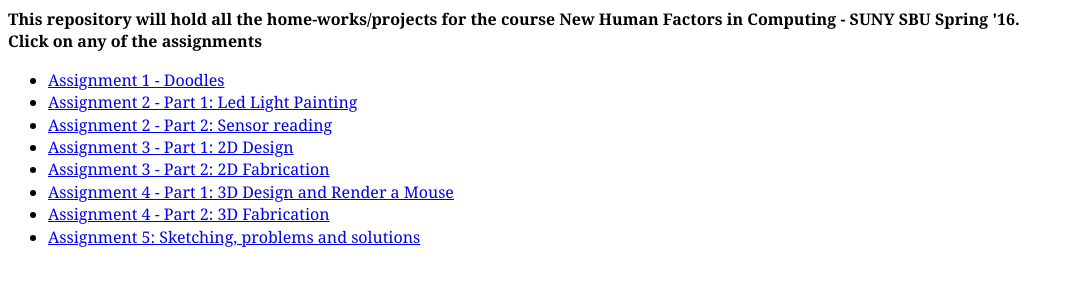
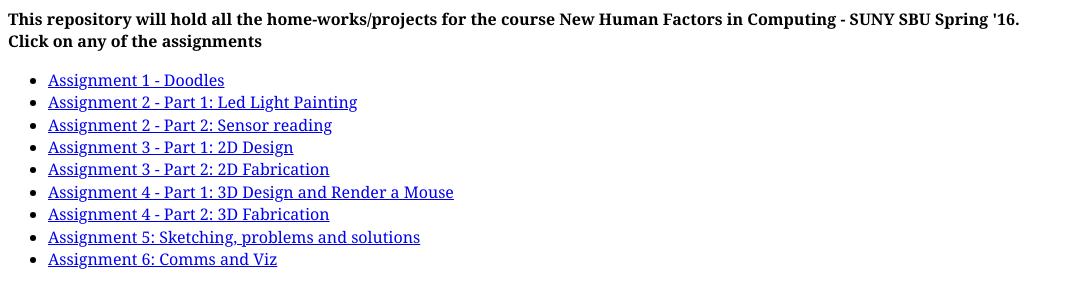
Before and after one commit to warrieraravind/hci-suny-sbu, a Jekyll site: the page built from index.html, in a window 1280 px wide. Shown: the top 308 px of the page, without its empty margins (0-1074 px from the left). Built offline with Jekyll 4.4.1, drawn with Linux system fonts in a browser that asks for light colours; Markdown is read by kramdown in place of the engine named in the settings.

Commit message:
Pressure

```diff
--- a/_includes/nav.html
+++ b/_includes/nav.html
@@ -8,5 +8,6 @@
 				<li><a href="{{site.baseurl}}/assignment_mouse.html" class="{% if page.url == '{{site.baseurl}}/assignment_2D Design_part1.html' %}current{% endif %}">Assignment 4 - Part 1: 3D Design and Render a Mouse</a></li>
 				<li><a href="https://sushantojal.github.io/3dprinting/">Assignment 4 - Part 2: 3D Fabrication</a></li>
 				<li><a href="{{site.baseurl}}/assignment_guitar.html">Assignment 5: Sketching, problems and solutions</a></li>
+				<li><a href="https://sushantojal.github.io/pressure/">Assignment 6: Comms and Viz</a></li>
 			</ul>
 </nav>
```
